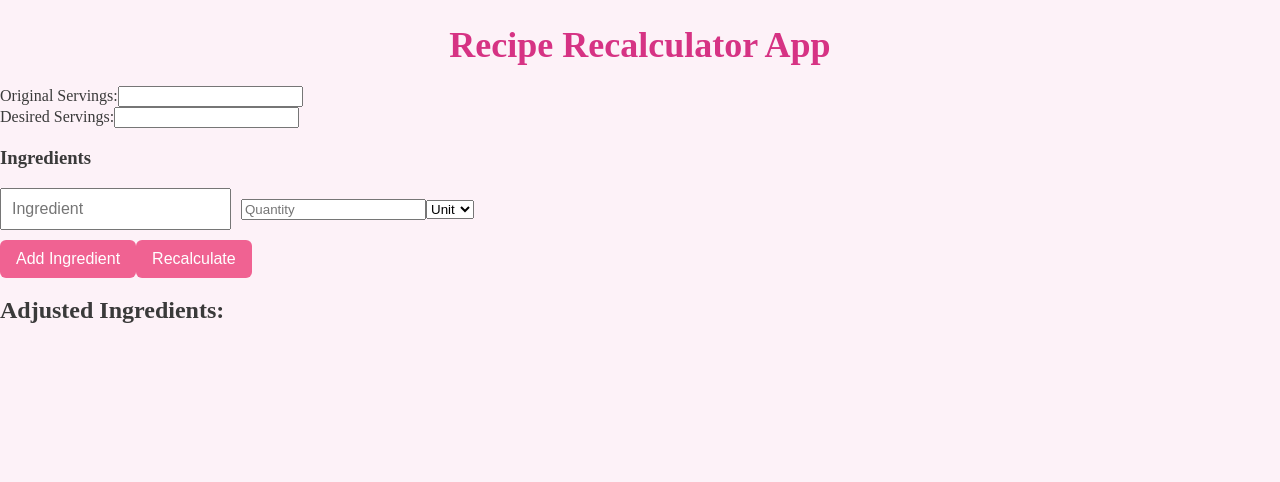
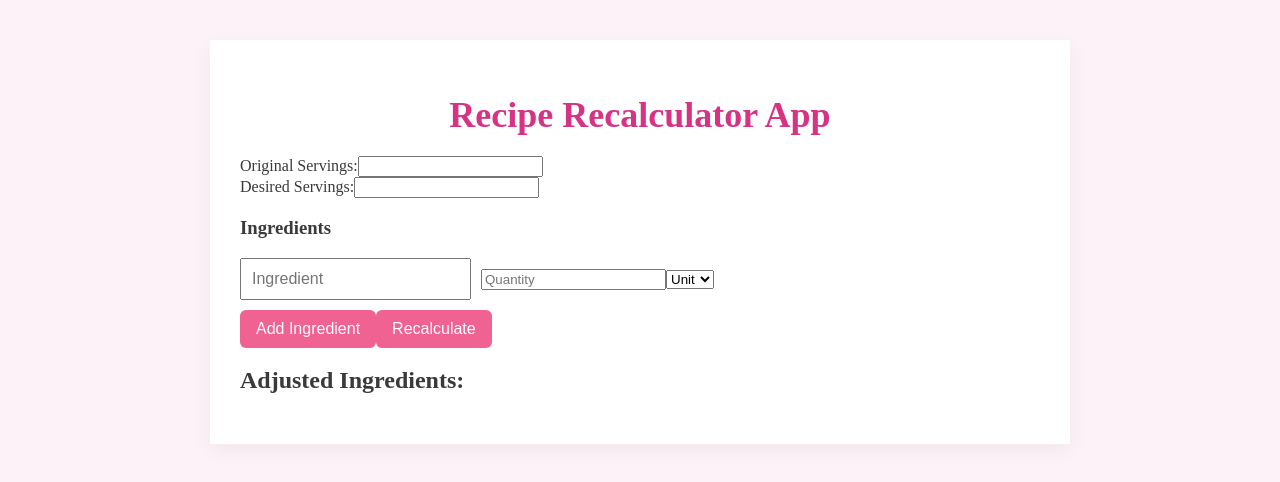
Before and after one commit to caitlinhowse4/Recipe-Recon-Final, a React (Create React App) app: page / in a window 1280 px wide. Shown: the top 482 px of the page. Built offline with nearby package versions, Linux system fonts and the light colour scheme; a web font is replaced by a local one.

Commit message:
Update App.css

```diff
--- a/src/styles/App.css
+++ b/src/styles/App.css
@@ -6,12 +6,12 @@ body {
   color: #3a3a3a;
 
 }
-container {
+.container {
   max-width: 800px;
   margin: 40px auto;
   padding: 30px;
   background-color: #ffffff;
-  border-radius: 12px;
+  border-radius: 1npm starty2px;
   box-shadow: 0 6px 20px rgba(0, 0, 0, 0.05);
 }
 h1 {
```
